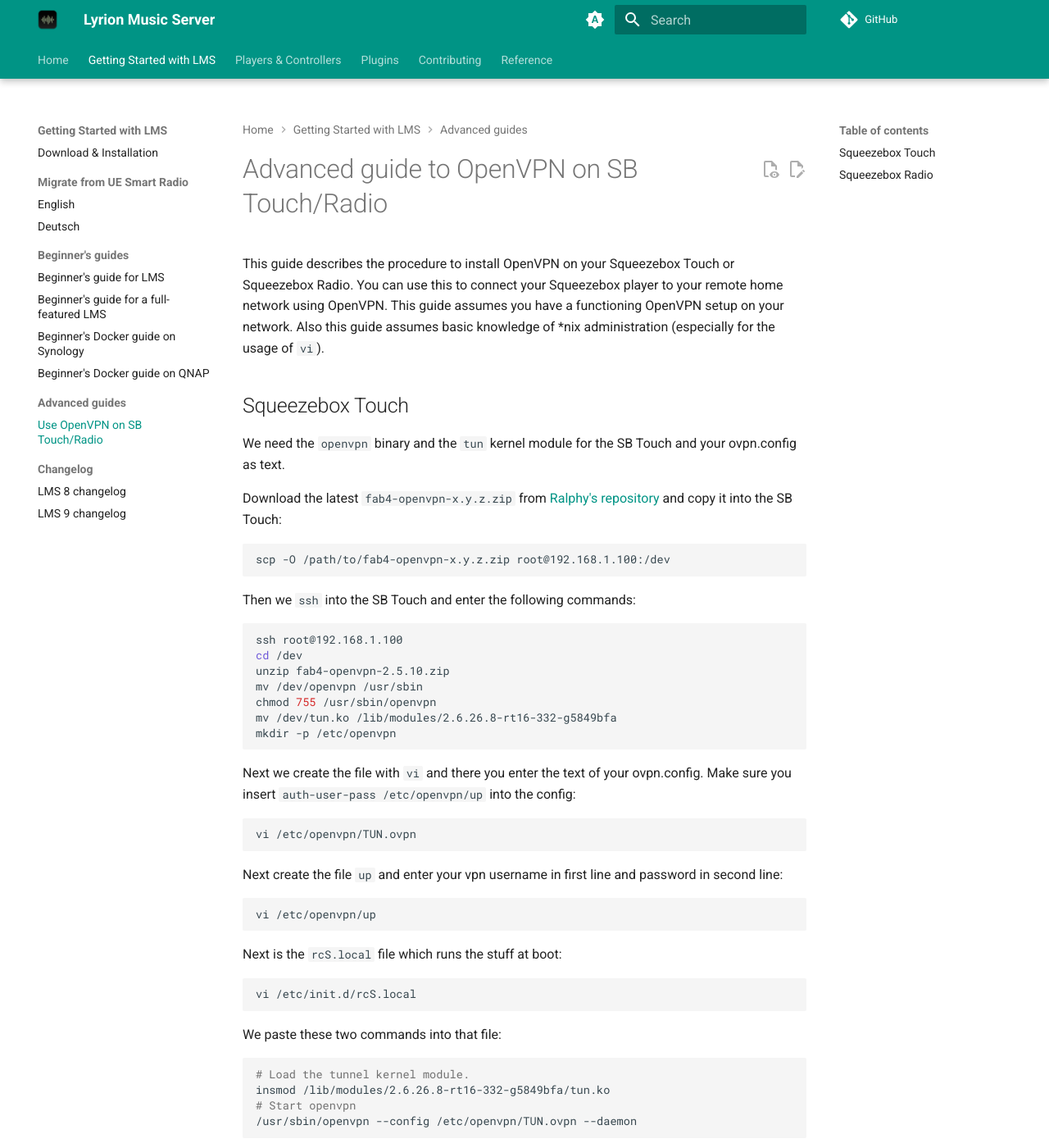
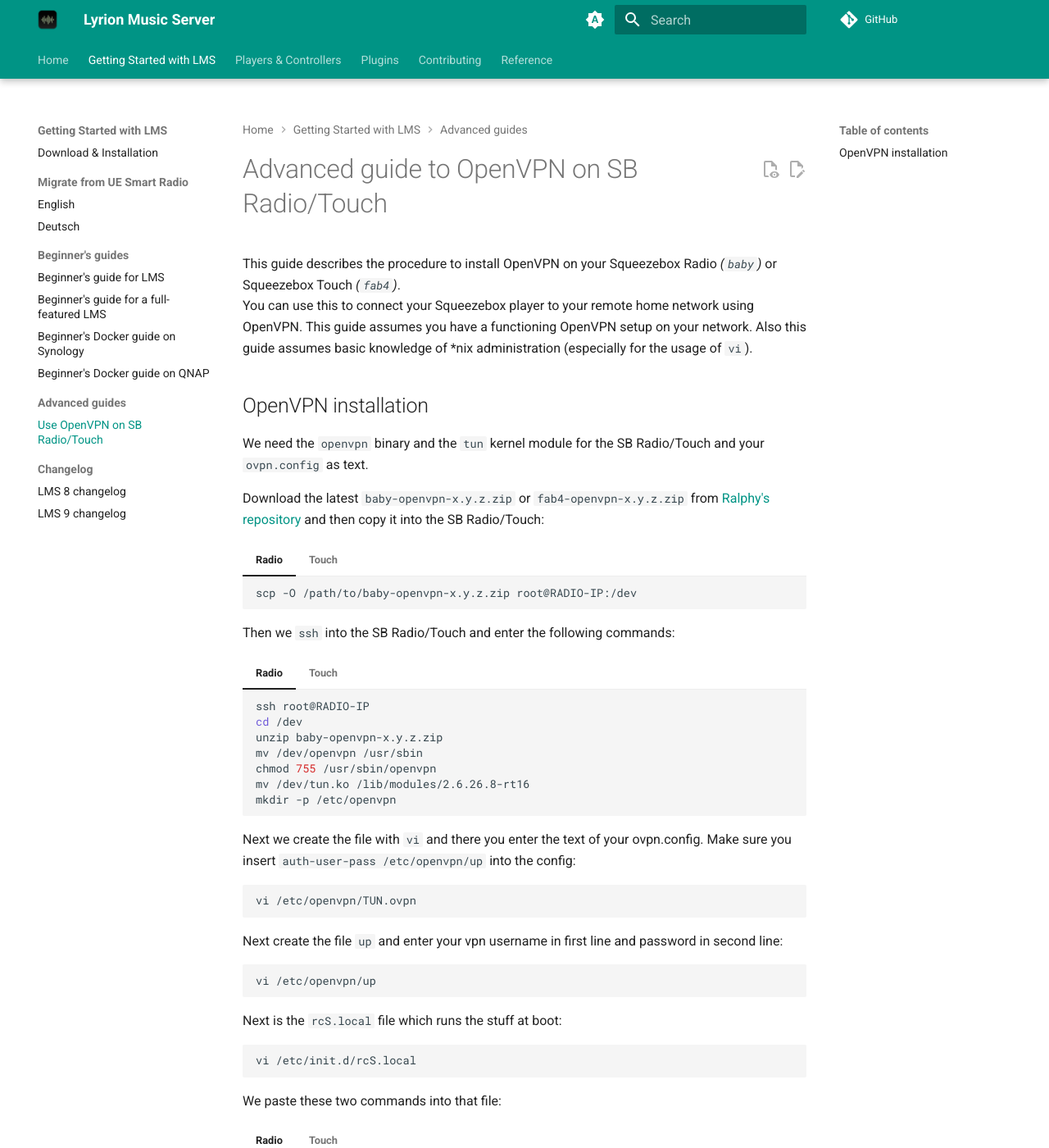
Before and after one commit to LMS-Community/lms-community.github.io, an MkDocs documentation site: the page built from docs/getting-started/advanced-guide-openvpn.md, in a window 1280 px wide and 1400 px high. Shown: the whole window at 82% size. Built offline with MkDocs 1.6.1 and Material for MkDocs 9.7.7, drawn with Linux system fonts in a browser that asks for light colours; a script that is not in the unit is left out; plug-ins that fetch from the network failed and are left out; comment, search, counter and statistics services are not loaded; some of the changed text lies outside the part shown.

Commit message:
feat: add linked content tabs to OpenVPN guide

````diff
--- a/docs/getting-started/advanced-guide-openvpn.md
+++ b/docs/getting-started/advanced-guide-openvpn.md
@@ -1,33 +1,54 @@
 ---
 layout: default
-title: Advanced guide to OpenVPN on SB Touch/Radio
+title: Advanced guide to OpenVPN on SB Radio/Touch
 ---
 
-# Advanced guide to OpenVPN on SB Touch/Radio
+# Advanced guide to OpenVPN on SB Radio/Touch
 
-This guide describes the procedure to install OpenVPN on your Squeezebox Touch or Squeezebox Radio. You can use this to connect your Squeezebox player to your remote home network using OpenVPN. This guide assumes you have a functioning OpenVPN setup on your network. Also this guide assumes basic knowledge of \*nix administration (especially for the usage of `vi`).
+This guide describes the procedure to install OpenVPN on your Squeezebox Radio *(`baby`)* or Squeezebox Touch *(`fab4`)*.
+You can use this to connect your Squeezebox player to your remote home network using OpenVPN. This guide assumes you have a functioning OpenVPN setup on your network. Also this guide assumes basic knowledge of \*nix administration (especially for the usage of `vi`).
 
-## Squeezebox Touch
+## OpenVPN installation
 
-We need the `openvpn` binary and the `tun` kernel module for the SB Touch and your ovpn.config as text.
+We need the `openvpn` binary and the `tun` kernel module for the SB Radio/Touch and your `ovpn.config` as text.
 
-Download the latest `fab4-openvpn-x.y.z.zip` from [Ralphy's repository](https://sourceforge.net/projects/lmsclients/files/squeezeos/) and copy it into the SB Touch:
+Download the latest `baby-openvpn-x.y.z.zip` or `fab4-openvpn-x.y.z.zip` from [Ralphy's repository](https://sourceforge.net/projects/lmsclients/files/squeezeos/) and then copy it into the SB Radio/Touch:
 
-```bash
-scp -O /path/to/fab4-openvpn-x.y.z.zip root@192.168.1.100:/dev
-```
+=== "Radio"
+    ```bash
+    scp -O /path/to/baby-openvpn-x.y.z.zip root@RADIO-IP:/dev
+    ```
 
-Then we `ssh` into the SB Touch and enter the following commands:
+=== "Touch"
+    ```bash
+    scp -O /path/to/fab4-openvpn-x.y.z.zip root@TOUCH-IP:/dev
+    ```
 
-```bash
-ssh root@192.168.1.100
-cd /dev
-unzip fab4-openvpn-2.5.10.zip
-mv /dev/openvpn /usr/sbin
-chmod 755 /usr/sbin/openvpn
-mv /dev/tun.ko /lib/modules/2.6.26.8-rt16-332-g5849bfa
-mkdir -p /etc/openvpn
-```
+Then we `ssh` into the SB Radio/Touch and enter the following commands:
+
+=== "Radio"
+
+    ```bash
+    ssh root@RADIO-IP
+    cd /dev
+    unzip baby-openvpn-x.y.z.zip
+    mv /dev/openvpn /usr/sbin
+    chmod 755 /usr/sbin/openvpn
+    mv /dev/tun.ko /lib/modules/2.6.26.8-rt16
+    mkdir -p /etc/openvpn
+    ```
+
+=== "Touch"
+
+    ```bash
+    ssh root@TOUCH-IP
+    cd /dev
+    unzip fab4-openvpn-x.y.z.zip
+    mv /dev/openvpn /usr/sbin
+    chmod 755 /usr/sbin/openvpn
+    mv /dev/tun.ko /lib/modules/2.6.26.8-rt16-332-g5849bfa
+    mkdir -p /etc/openvpn
+    ```
 
 Next we create the file with `vi` and there you enter the text of your ovpn.config. Make sure you insert `auth-user-pass /etc/openvpn/up` into the config:
 ```bash
@@ -45,12 +66,24 @@
 ```
 
 We paste these two commands into that file:
-```bash
-# Load the tunnel kernel module.
-insmod /lib/modules/2.6.26.8-rt16-332-g5849bfa/tun.ko
-# Start openvpn
-/usr/sbin/openvpn --config /etc/openvpn/TUN.ovpn --daemon
-```
+
+=== "Radio"
+
+    ```bash
+    # Load the tunnel kernel module.
+    insmod /lib/modules/2.6.26.8-rt16-332-g5849bfa/tun.ko
+    # Start openvpn
+    /usr/sbin/openvpn --config /etc/openvpn/TUN.ovpn --daemon
+    ```
+
+=== "Touch"
+
+    ```bash
+    # Load the tunnel kernel module.
+    insmod /lib/modules/2.6.26.8-rt16/tun.ko
+    # Start openvpn
+    /usr/sbin/openvpn --config /etc/openvpn/TUN.ovpn --daemon
+    ```
 
 Then `chmod` that file:
 ```bash
@@ -89,16 +122,3 @@
 ```
 reboot
 ```
-
-## Squeezebox Radio
-
-For the Radio it is the same, only 2 differences:
-```
-scp -O /path/to/baby-openvpn-x.y.z.zip root@192.168.1.100:/dev
-mv /dev/tun.ko /lib/modules/2.6.26.8-rt16
-```
-
-The `rcS.local` should have this line instead:
-```
-insmod /lib/modules/2.6.26.8-rt16/tun.ko
-```
--- a/mkdocs.yml
+++ b/mkdocs.yml
@@ -13,6 +13,7 @@
   features:
     - content.action.edit
     - content.action.view
+    - content.tabs.link
     - navigation.tracking
     - navigation.tabs
     - navigation.tabs.sticky
@@ -100,7 +101,7 @@
       - Beginner's Docker guide on Synology: getting-started/beginners-guide-synology-docker.md
       - Beginner's Docker guide on QNAP: getting-started/beginners-guide-qnap-docker.md
     - Advanced guides:
-      - Use OpenVPN on SB Touch/Radio: getting-started/advanced-guide-openvpn.md
+      - Use OpenVPN on SB Radio/Touch: getting-started/advanced-guide-openvpn.md
     - Changelog:
       - LMS 8 changelog: getting-started/changelog-lms8.md
       - LMS 9 changelog: getting-started/changelog-lms9.md
````
